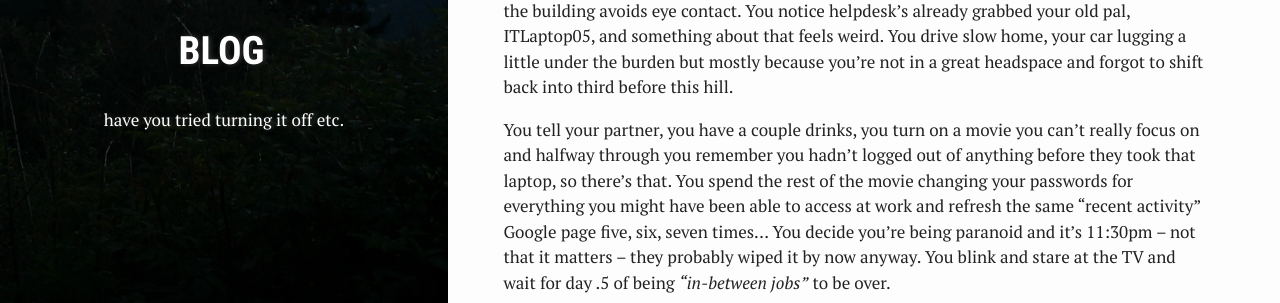
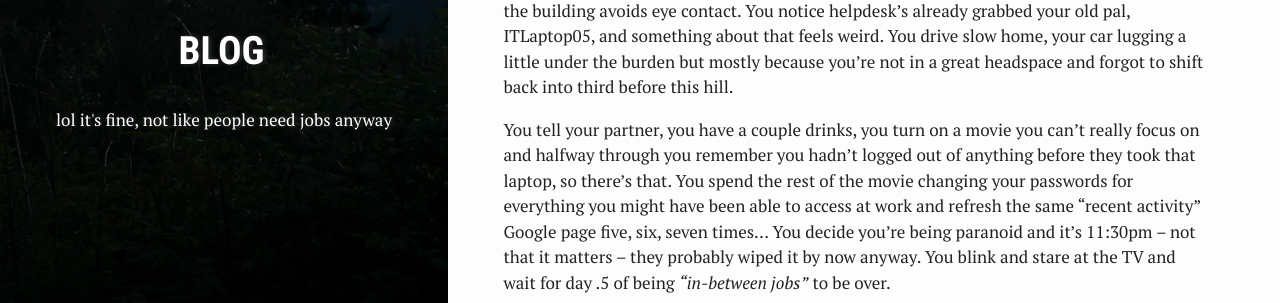
Before and after one commit to acsexton/acsexton.github.io, a Jekyll site: the page built from _posts/2017-06-01-treepost.md, in a window 1280 px wide. Shown: the part 571-874 px from the top of the page. Built offline with Jekyll 4.4.1, drawn with Linux system fonts in a browser that asks for light colours.

Commit message:
Figured out what description does, edited

```diff
--- a/_posts/2017-06-01-treepost.md
+++ b/_posts/2017-06-01-treepost.md
@@ -3,7 +3,7 @@ layout: post # As opposed to page or whatever
 bg: 'trees.jpg' # Can be different per article
 title: "Reboot" # Page title, shows up on left pane and in archives
 crawlertitle: "Reboot" # This goes into the browser titlebar
-summary: "have you tried turning it off etc." # This shows up on the left frame
+summary: "lol it's fine, not like people need jobs anyway" # This shows up on the left frame and on things like facebook posts
 date: 2017-06-01 # Duh.
 tags : ['blog'] # 'blog','links's # In quotes, separate by commas
 slug: reboot # This becomes the URL
```
